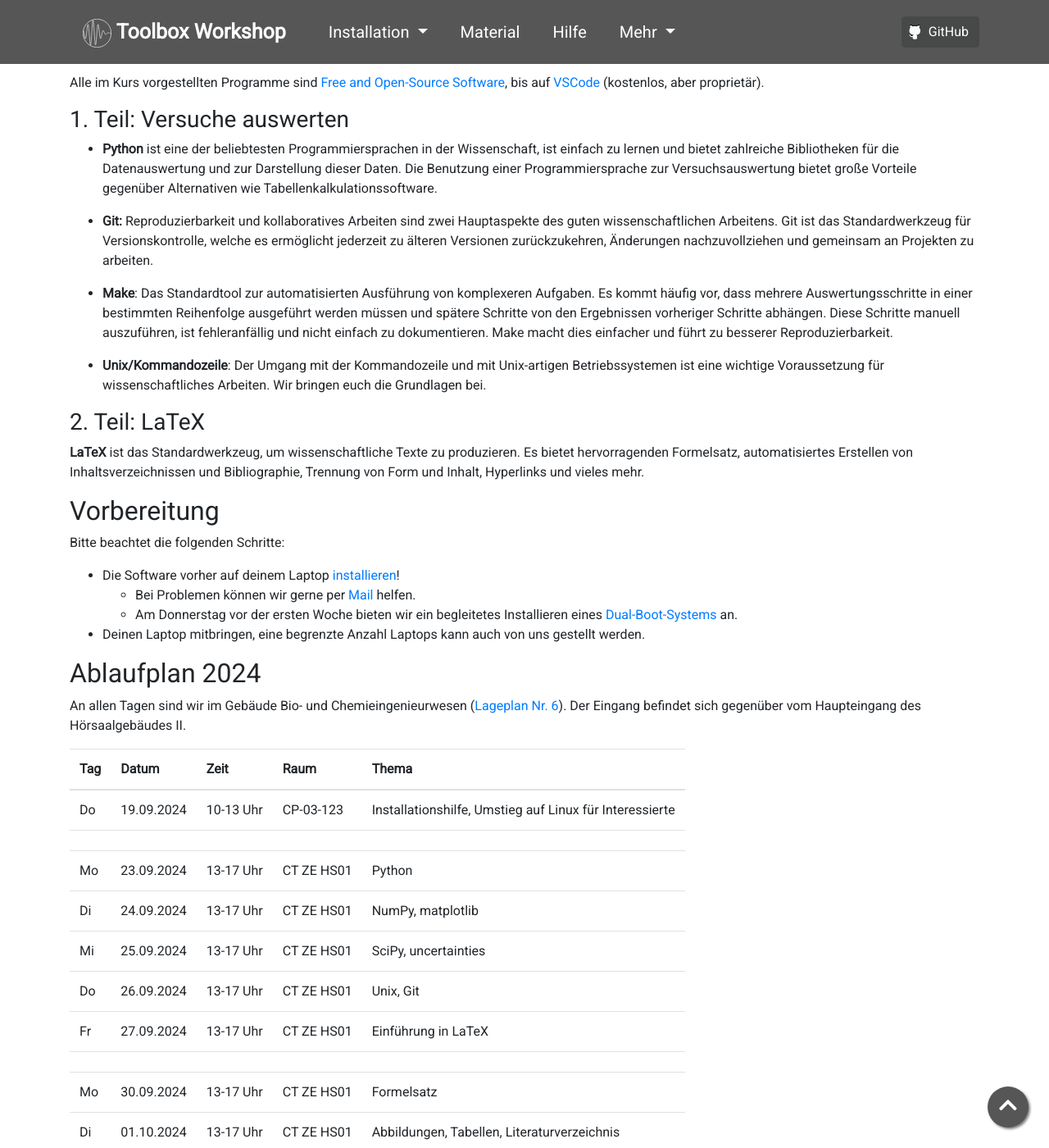
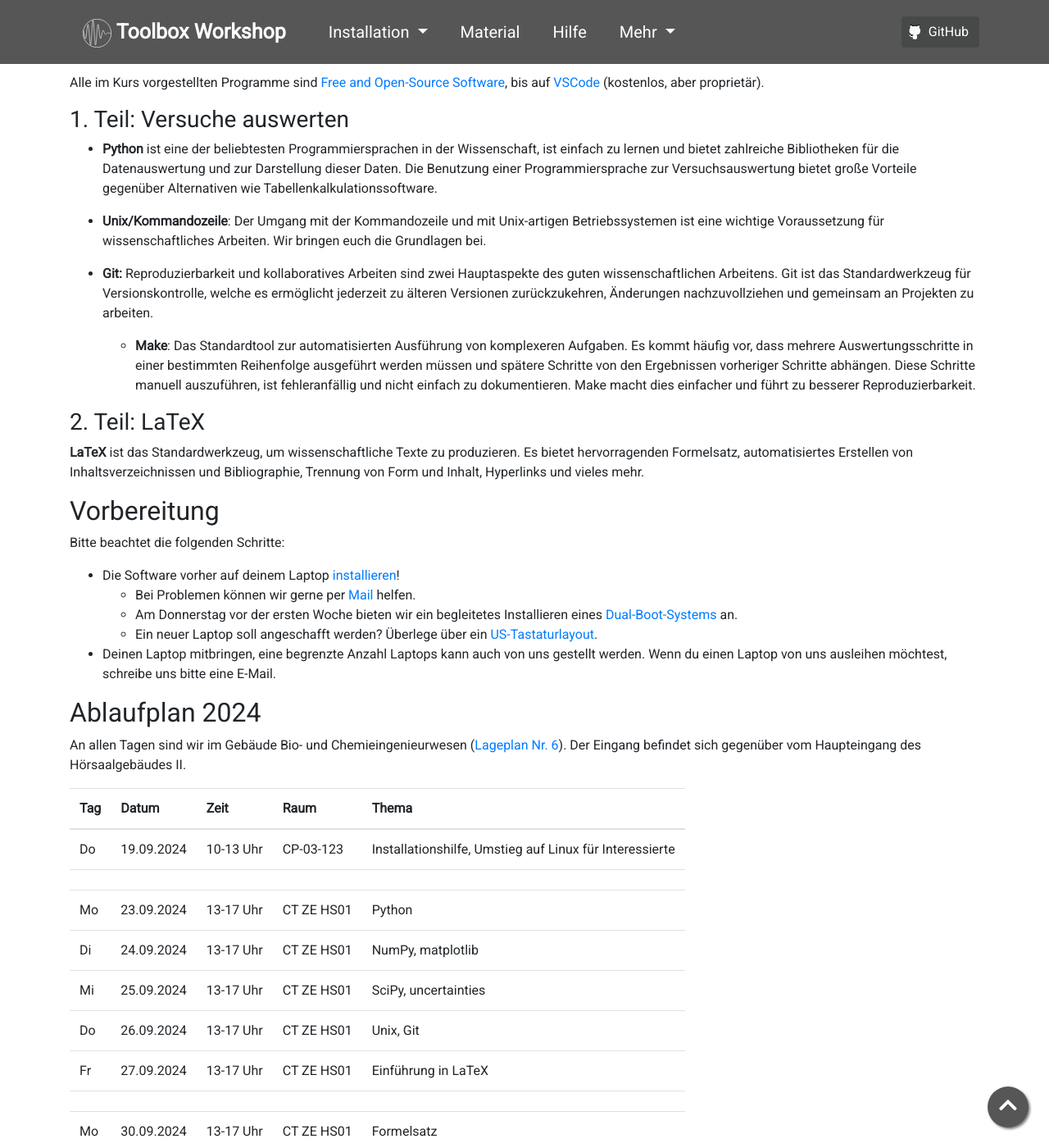
Before and after one commit to pep-dortmund/homepage-toolbox, a Jekyll site: the page built from index.md, in a window 1280 px wide and 1400 px high, scrolled down 628 px. Shown: the whole window at 82% size. Built offline with Jekyll 4.4.1, drawn with Linux system fonts in a browser that asks for light colours; nearby versions of some CDN libraries.

Commit message:
add us keyboard hint to index site

```diff
--- a/index.md
+++ b/index.md
@@ -54,22 +54,21 @@ bis auf [VSCode](/install/windows_10/#VSCode) (kostenlos, aber proprietär).
   Die Benutzung einer Programmiersprache zur Versuchsauswertung bietet große Vorteile
   gegenüber Alternativen wie Tabellenkalkulationssoftware.
 
+* **Unix/Kommandozeile**: Der Umgang mit der Kommandozeile und mit Unix-artigen
+  Betriebssystemen ist eine wichtige Voraussetzung für wissenschaftliches Arbeiten.
+  Wir bringen euch die Grundlagen bei.
+
 * **Git:** Reproduzierbarkeit und kollaboratives Arbeiten sind zwei Hauptaspekte
   des guten wissenschaftlichen Arbeitens.
   Git ist das Standardwerkzeug für Versionskontrolle,
   welche es ermöglicht jederzeit zu älteren Versionen zurückzukehren,
   Änderungen nachzuvollziehen und gemeinsam an Projekten zu arbeiten.
 
-* **Make**: Das Standardtool zur automatisierten Ausführung von komplexeren Aufgaben.
+  * **Make**: Das Standardtool zur automatisierten Ausführung von komplexeren Aufgaben.
   Es kommt häufig vor, dass mehrere Auswertungsschritte in einer bestimmten Reihenfolge
   ausgeführt werden müssen und spätere Schritte von den Ergebnissen vorheriger Schritte abhängen.
   Diese Schritte manuell auszuführen, ist fehleranfällig und nicht einfach zu dokumentieren.
   Make macht dies einfacher und führt zu besserer Reproduzierbarkeit.
-
-* **Unix/Kommandozeile**: Der Umgang mit der Kommandozeile und mit Unix-artigen
-  Betriebssystemen ist eine wichtige Voraussetzung für wissenschaftliches Arbeiten.
-  Wir bringen euch die Grundlagen bei.
-
 
 ### 2. Teil: LaTeX
 
@@ -85,7 +84,8 @@ Bitte beachtet die folgenden Schritte:
 - Die Software vorher auf deinem Laptop [installieren](/install/install/)!
   - Bei Problemen können wir gerne per [Mail](/problem/) helfen.
   - Am Donnerstag vor der ersten Woche bieten wir ein begleitetes Installieren eines [Dual-Boot-Systems](/install/dualboot/) an.
-- Deinen Laptop mitbringen, eine begrenzte Anzahl Laptops kann auch von uns gestellt werden.
+  - Ein neuer Laptop soll angeschafft werden? Überlege über ein [US-Tastaturlayout](https://endler.dev/2018/keyboard/){:target="_blank"}.
+- Deinen Laptop mitbringen, eine begrenzte Anzahl Laptops kann auch von uns gestellt werden. Wenn du einen Laptop von uns ausleihen möchtest, schreibe uns bitte eine E-Mail.
 
 ## Ablaufplan 2024
 
```
Also changed, not shown: install/index.md (+1 -1 lines).
